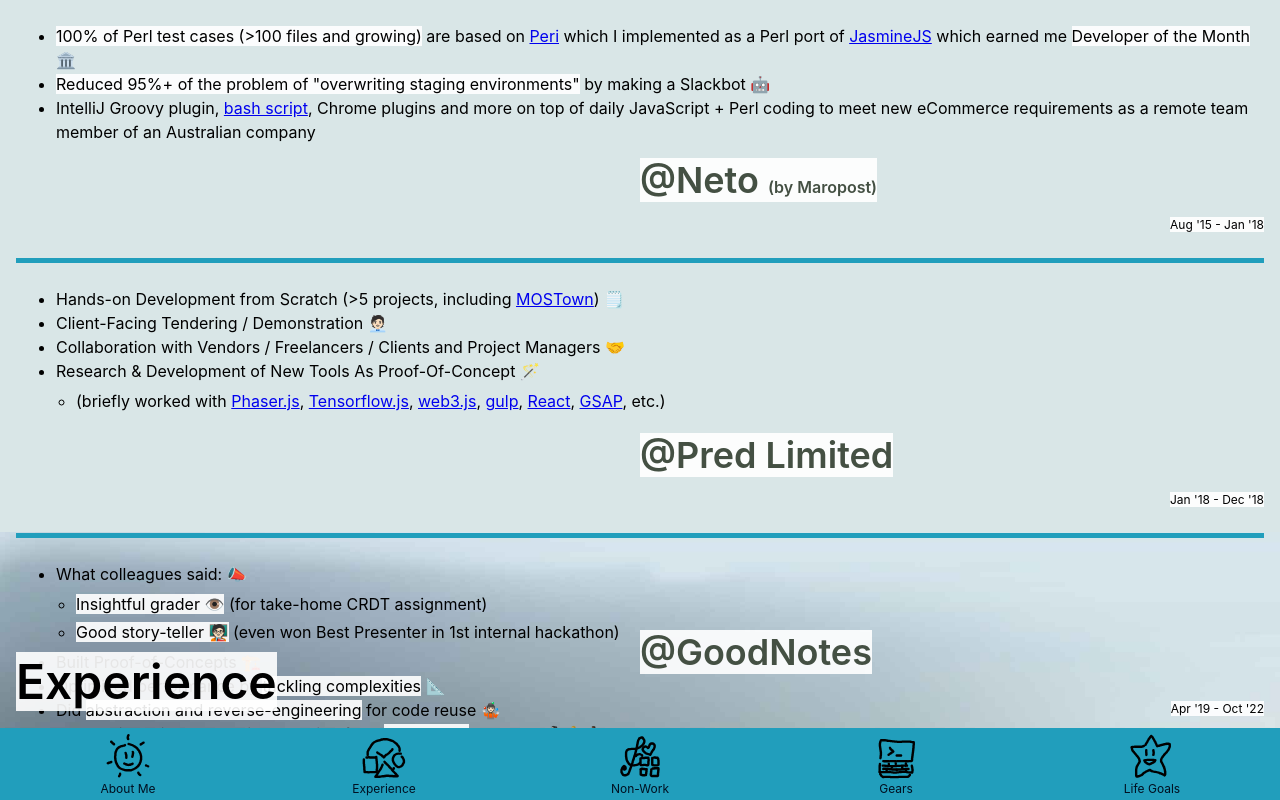
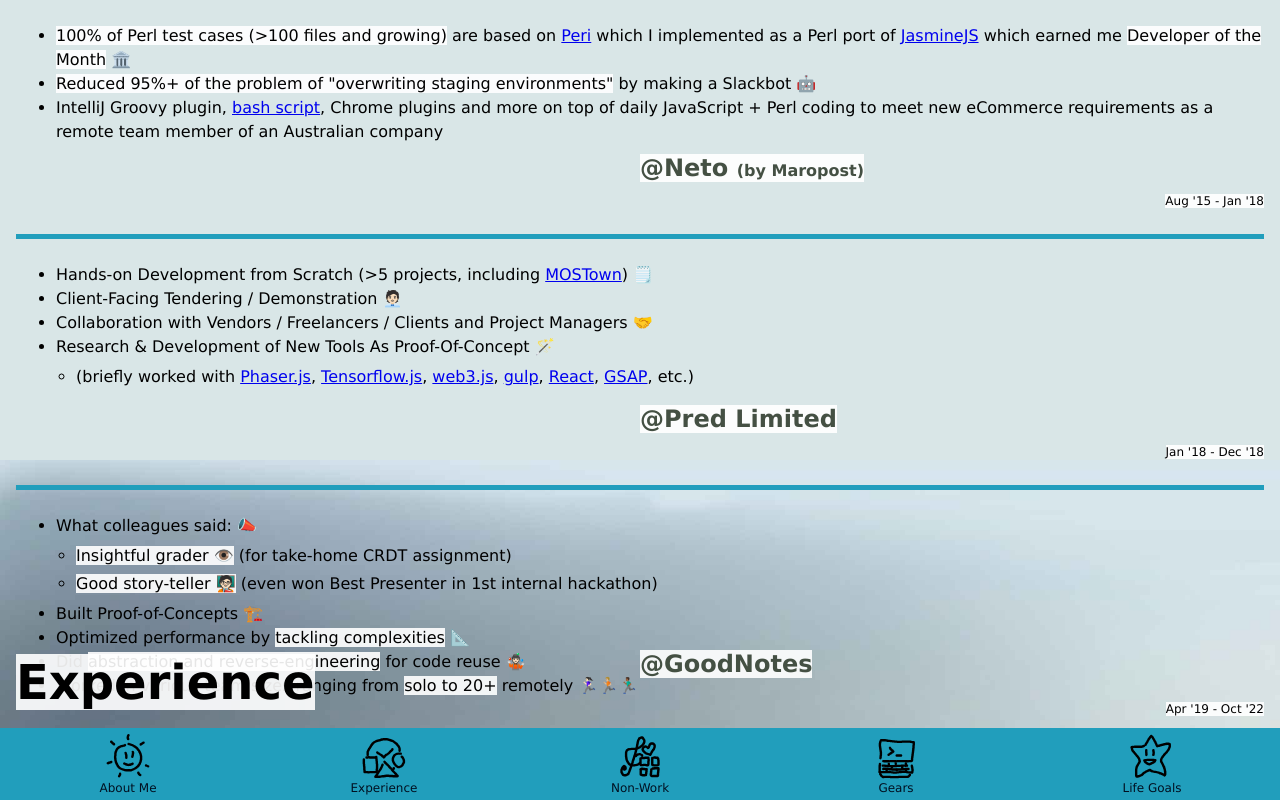
Before and after one commit to sunnypp/react-gh-pages, a React (Create React App) app: page / in a window 1280 px wide. Shown: the top 800 px of the page. Built offline with nearby package versions, Linux system fonts and the light colour scheme.

Commit message:
:lipstick: Font family setting

```diff
--- a/src/App.tsx
+++ b/src/App.tsx
@@ -8,6 +8,7 @@
 
 const Container = styled.div`
 display: flex;
+font-family: ${props => props.theme.typography.sansSerif};
 flex: 0 1 auto;
 flex-direction: column-reverse;
 overflow-x: clip;
--- a/src/component/AboutMe.tsx
+++ b/src/component/AboutMe.tsx
@@ -30,6 +30,7 @@
 
 const Name = styled.span`
 background: ${props => props.theme.palette.aboutMe.highlight};
+font-family: ${props => props.theme.typography.handwriting};
 font-size: ${props => props.theme.size.font.big};
 font-weight: 900;
 `
@@ -46,6 +47,7 @@
 
 const Hi = styled.span`
 color: ${props => props.theme.palette.common.secondary};
+font-family: ${props => props.theme.typography.handwriting};
 font-size: ${props => props.theme.size.menu};
 font-weight: 900;
 line-height: 2.5;
--- a/src/component/Menu.tsx
+++ b/src/component/Menu.tsx
@@ -13,6 +13,7 @@
 display: flex;
 flex-direction: row;
 font-color: ${props => props.theme.palette.menu.text};
+font-family: ${props => props.theme.typography.sansSerif};
 height: ${props => props.theme.size.menu};
 position: fixed;
 width: 100%;
--- a/src/component/Title.tsx
+++ b/src/component/Title.tsx
@@ -1,13 +1,14 @@
 import styled from "styled-components";
 
 const Title = styled.div`
+font-family: ${props => props.theme.typography.handwriting};
 font-size: ${props => props.theme.size.size6};
 margin: ${props => props.theme.size.size4} 0;
 font-weight: 600;
 `
 
 const Subtitle = styled.div`
-font-size: ${props => props.theme.size.size5};
+font-size: ${props => props.theme.size.size4};
 font-weight: 600;
 line-height: 2;
 `
--- a/src/theme/theme.ts
+++ b/src/theme/theme.ts
@@ -32,6 +32,10 @@
       content: "16px",
       big: "24px",
     },
+  },
+  typography: {
+    handwriting: "Noteworthy, Chalkboard, Freestyle Script, Verdana, Arial",
+    sansSerif:    "Verdana, Arial",
   },
   palette: {
     common: {
```
